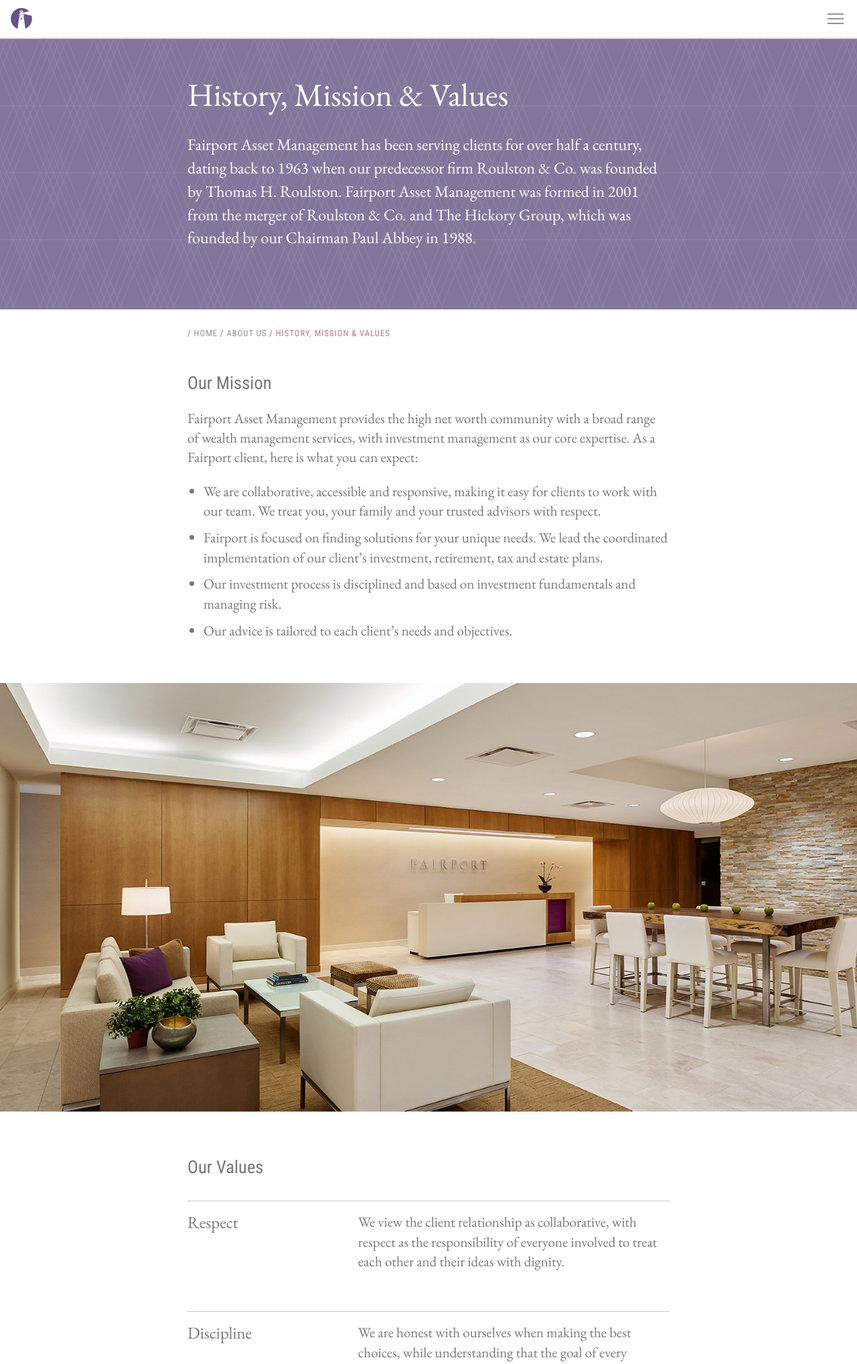
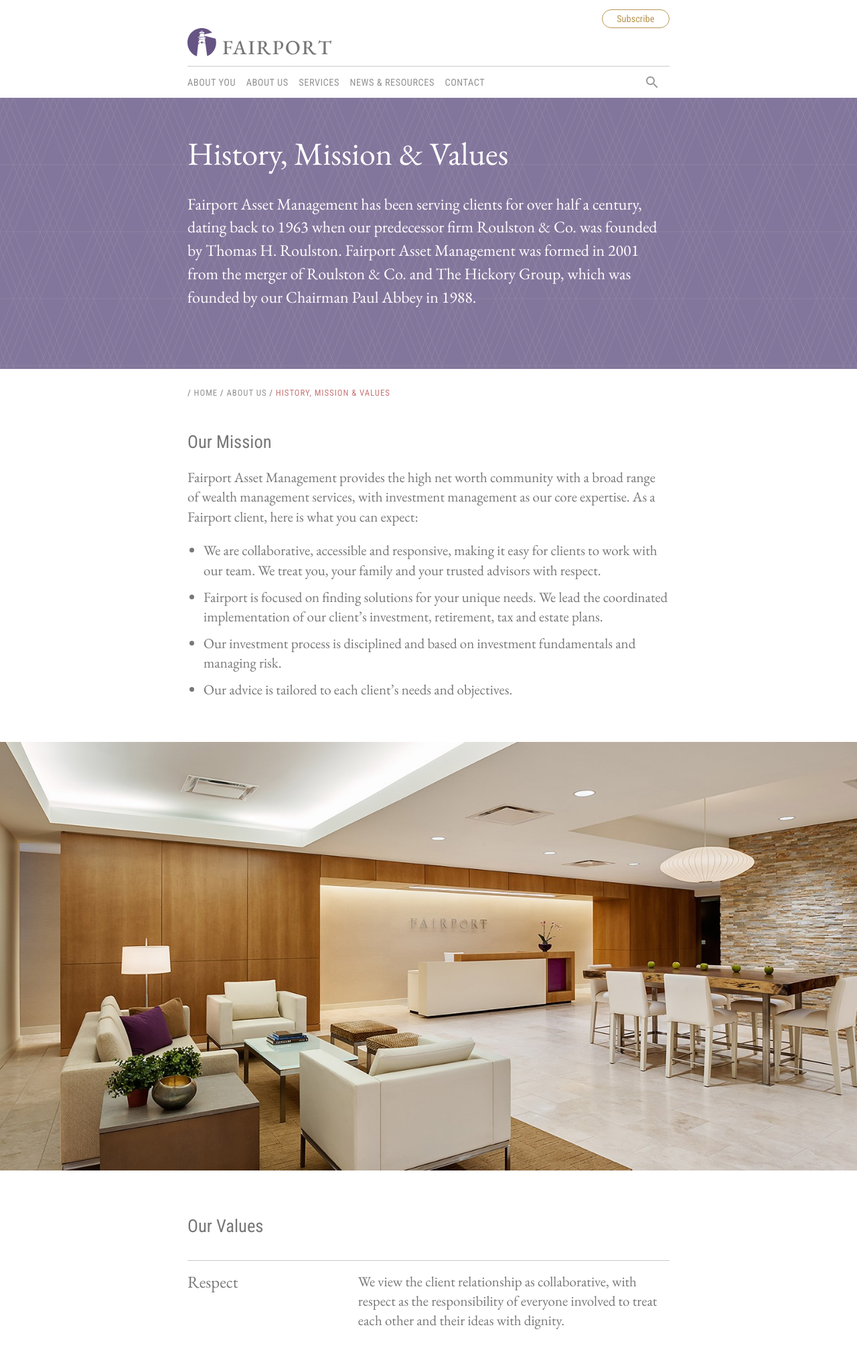
Before and after one commit to NSideas/fairport, a PHP site: page / in a window 1280 px wide. Shown: the top 2037 px of the page at 67% size. Run offline with PHP 8.4, Linux system fonts and the light colour scheme; some libraries are stand-ins or nearby versions.

Commit message:
Desktop nav styles

```diff
--- a/css/styles.css
+++ b/css/styles.css
@@ -498,6 +498,27 @@
   color: #000;
   padding: 0.2em 0; }
 
+.container,
+.container-wide {
+  margin-left: auto;
+  margin-right: auto; }
+
+.container {
+  padding-left: 6%;
+  padding-right: 6%; }
+  @media (min-width: 480px) {
+    .container {
+      padding-left: 2.5em;
+      padding-right: 2.5em;
+      max-width: 620px; } }
+  @media (min-width: 768px) {
+    .container {
+      max-width: 800px; } }
+
+.container-wide {
+  padding-left: 1em;
+  padding-right: 1em; }
+
 body {
   font-family: "Roboto Condensed", Helvetica, sans-serif; }
 
@@ -587,17 +608,37 @@
   width: 100%;
   height: 58px;
   z-index: 10; }
+  @media (min-width: 768px) {
+    #header {
+      position: static;
+      height: auto;
+      padding-top: 14px; } }
 
 body {
   padding-top: 58px; }
+  @media (min-width: 768px) {
+    body {
+      padding-top: 0; } }
+
+@media (min-width: 768px) {
+  .header-outer-wrap {
+    margin: 0 auto;
+    max-width: 720px; } }
 
 .header-container-top {
   position: relative;
   z-index: 10;
-  padding-top: .75em;
-  padding-bottom: .75em;
+  padding: .75em 1em;
   border-bottom: solid 2px #e3e2e2;
   background: white; }
+  @media (min-width: 768px) {
+    .header-container-top {
+      padding-left: 0;
+      padding-right: 0;
+      padding-top: 28px;
+      padding-bottom: .5em;
+      max-width: 720px;
+      background: transparent; } }
 
 .logo {
   display: block;
@@ -606,6 +647,11 @@
   background-image: url(../img/fairport-icon.svg);
   background-size: contain;
   background-repeat: no-repeat; }
+  @media (min-width: 768px) {
+    .logo {
+      background-image: url(../img/fairport-logo.svg);
+      width: 215px;
+      height: 48px; } }
 
 #menu-toggle {
   width: 32px;
@@ -621,6 +667,9 @@
   height: 2px;
   width: 100%;
   background: #929292; }
+  @media (min-width: 768px) {
+    #menu-toggle div {
+      display: none; } }
 
 #main-nav {
   display: none;
@@ -640,6 +689,14 @@
     #main-nav.open.nav-out {
       -webkit-animation: nav-out .2s forwards;
               animation: nav-out .2s forwards; }
+  @media (min-width: 768px) {
+    #main-nav {
+      display: block;
+      position: static;
+      opacity: 1;
+      height: auto;
+      overflow-y: hidden;
+      padding-top: 0; } }
 
 @-webkit-keyframes nav-in {
   from {
@@ -673,6 +730,15 @@
 body.nav-open {
   overflow: hidden; }
 
+@media (min-width: 768px) {
+  .subscribe-link-container {
+    position: absolute;
+    top: 0;
+    right: 0; }
+  #main-nav:after {
+    display: none;
+    content: none; } }
+
 nav ul {
   margin: 0;
   list-style-type: none; }
@@ -699,16 +765,49 @@
 
 .nav-container {
   padding-top: 2em; }
+  @media (min-width: 768px) {
+    .nav-container {
+      display: -webkit-box;
+      display: -ms-flexbox;
+      display: flex;
+      -webkit-box-orient: horizontal;
+      -webkit-box-direction: normal;
+          -ms-flex-flow: row wrap;
+              flex-flow: row wrap;
+      -webkit-box-pack: justify;
+          -ms-flex-pack: justify;
+              justify-content: space-between;
+      padding: 0; } }
 
 .main-nav-list {
   padding: 2em 0; }
+  @media (min-width: 768px) {
+    .main-nav-list {
+      padding: .75em 0; } }
+
+@media (min-width: 768px) {
+  .main-nav-item {
+    display: inline-block;
+    margin-right: .75em;
+    margin-bottom: 0; } }
 
 .main-nav-item a {
   color: #777777;
   display: block; }
+  @media (min-width: 768px) {
+    .main-nav-item a {
+      font-size: .9em;
+      color: #929292;
+      letter-spacing: .5px; }
+      .main-nav-item a:hover {
+        color: #4A4A4A; } }
 
 .main-nav-item > a {
   margin-bottom: 6px; }
+  @media (min-width: 768px) {
+    .main-nav-item > a {
+      padding: 0;
+      margin: 0; } }
 
 .sub-nav {
   border-top: solid 2px #C9C9C9;
@@ -717,6 +816,10 @@
   padding: 0; }
   .sub-nav li {
     margin-top: .5em; }
+  @media (min-width: 768px) {
+    .sub-nav {
+      border-top: none;
+      position: absolute; } }
 
 .main-nav-item.expanded .sub-nav {
   max-height: none; }
@@ -738,24 +841,6 @@
   padding: .5em 0; }
   .footer-sub-nav a {
     font-weight: 300; }
-
-.container {
-  padding-left: 6%;
-  padding-right: 6%;
-  margin-left: auto;
-  margin-right: auto; }
-  @media (min-width: 480px) {
-    .container {
-      padding-left: 2.5em;
-      padding-right: 2.5em;
-      max-width: 620px; } }
-  @media (min-width: 768px) {
-    .container {
-      max-width: 800px; } }
-
-.container-wide {
-  padding-left: 1em;
-  padding-right: 1em; }
 
 .main-content-wrapper {
   padding-top: 1em; }
@@ -1271,6 +1356,27 @@
     right: 10px;
     top: 7px;
     background-color: #F0F0F0; }
+    .search-site .search-submit:focus {
+      outline: none; }
+
+@media (min-width: 768px) {
+  .search-site {
+    margin-bottom: 0;
+    width: 200px; }
+  .search-site .search-input {
+    margin-bottom: 0;
+    background: transparent;
+    border-top: none;
+    border-left: none;
+    border-right: none;
+    border-bottom: solid 3px #777777;
+    border-radius: 0;
+    opacity: 0; }
+    .search-site .search-input:focus {
+      opacity: 1; }
+  .search-site .search-submit {
+    pointer-events: none;
+    background-color: white; } }
 
 .color-purple .page-intro--default {
   background-color: #83769C; }
--- a/index.html
+++ b/index.html
@@ -24,6 +24,8 @@
   <!-- Add your site or application content here -->
   <header id="header">
 
+    <div class="header-outer-wrap relative">
+
       <div class="header-container-top container-wide">
         <div class="relative">
           <a class="logo" href="/"></a>
@@ -35,12 +37,9 @@
         </div>
       </div>
 
-
           <nav id="main-nav">
 
             <div class="container nav-container">
-
-
 
               <ul class="main-nav-list">
 
@@ -107,6 +106,8 @@
 
           </nav>
 
+
+    </div>
 
   </header>
 
--- a/scss/_forms.scss
+++ b/scss/_forms.scss
@@ -141,5 +141,37 @@
     right: 10px;
     top: 7px;
     background-color: $gray-5;
+    &:focus {
+      outline: none;
+    }
   }
 }
+
+@media (min-width: $m) {
+  .search-site {
+    margin-bottom: 0;
+    width: 200px;
+  }
+  .search-site .search-input {
+    margin-bottom: 0;
+    background: transparent;
+    border-top: none;
+    border-left: none;
+    border-right: none;
+    border-bottom: solid 3px $gray-1;
+    border-radius: 0;
+    opacity: 0;
+    &:focus {
+      opacity: 1;
+    }
+  }
+  .search-site .search-submit {
+    pointer-events: none;
+    background-color: white;
+  }
+  .search-site {
+    .search-input:focus + .search-submit {
+      // background-color: $gray-5;
+    }
+  }
+}
--- a/scss/_header.scss
+++ b/scss/_header.scss
@@ -8,19 +8,41 @@
   width: 100%;
   height: 58px;
   z-index: 10;
+  @media (min-width: $m) {
+    position: static;
+    height: auto;
+    padding-top: 14px;
+  }
 }
 
 body {
   padding-top: 58px;
+  @media (min-width: $m) {
+    padding-top: 0;
+  }
+}
+
+.header-outer-wrap {
+  @media (min-width: $m) {
+    margin: 0 auto;
+    max-width: 720px;
+  }
 }
 
 .header-container-top {
   position: relative;
   z-index: 10;
-  padding-top: .75em;
-  padding-bottom: .75em;
+  padding: .75em 1em;
   border-bottom: solid 2px lighten($gray-4, 10%);
   background: white;
+  @media (min-width: $m) {
+    padding-left: 0;
+    padding-right: 0;
+    padding-top: 28px;
+    padding-bottom: .5em;
+    max-width: 720px;
+    background: transparent;
+  }
 }
 
 .logo {
@@ -30,6 +52,11 @@
   background-image: url(../img/fairport-icon.svg);
   background-size: contain;
   background-repeat: no-repeat;
+  @media (min-width: $m) {
+    background-image: url(../img/fairport-logo.svg);
+    width: 215px;
+    height: 48px;
+  }
 }
 
 #menu-toggle {
@@ -46,6 +73,9 @@
   height: 2px;
   width: 100%;
   background: $gray-2;
+  @media (min-width: $m) {
+    display: none;
+  }
 }
 
 #main-nav {
@@ -65,6 +95,14 @@
     &.nav-out {
       animation: nav-out .2s forwards;
     }
+  }
+  @media (min-width: $m) {
+    display: block;
+    position: static;
+    opacity: 1;
+    height: auto;
+    overflow-y: hidden;
+    padding-top: 0;
   }
 }
 
@@ -90,8 +128,21 @@
   content: '';
   display: block;
   height: 100px;
+
 }
 
 body.nav-open {
   overflow: hidden;
 }
+
+@media (min-width: $m) {
+  .subscribe-link-container {
+    position: absolute;
+    top: 0;
+    right: 0;
+  }
+  #main-nav:after {
+    display: none;
+    content: none;
+  }
+}
--- a/scss/_layout.scss
+++ b/scss/_layout.scss
@@ -1,23 +1,6 @@
 
 // Page Layout
-.container {
-  padding-left: 6%;
-  padding-right: 6%;
-  margin-left: auto;
-  margin-right: auto;
-  @media (min-width: $s) {
-    padding-left: 2.5em;
-    padding-right: 2.5em;
-    max-width: 620px;
-  }
-  @media (min-width: $m) {
-    max-width: 800px;
-  }
-}
-.container-wide {
-  padding-left: 1em;
-  padding-right: 1em;
-}
+
 
 .main-content-wrapper {
   padding-top: 1em;
--- a/scss/_main.scss
+++ b/scss/_main.scss
@@ -56,3 +56,27 @@
   color: #000;
   padding: 0.2em 0;
 }
+
+.container,
+.container-wide {
+  margin-left: auto;
+  margin-right: auto;
+}
+
+.container {
+  padding-left: 6%;
+  padding-right: 6%;
+  @media (min-width: $s) {
+    padding-left: 2.5em;
+    padding-right: 2.5em;
+    max-width: 620px;
+  }
+  @media (min-width: $m) {
+    max-width: 800px;
+  }
+}
+
+.container-wide {
+  padding-left: 1em;
+  padding-right: 1em;
+}
--- a/scss/_nav.scss
+++ b/scss/_nav.scss
@@ -31,18 +31,48 @@
 // Header nav styles
 .nav-container {
   padding-top: 2em;
+  @media (min-width: $m) {
+    display: flex;
+    flex-flow: row wrap;
+    justify-content: space-between;
+    padding: 0;
+  }
 }
+
 .main-nav-list {
   padding: 2em 0;
+  @media (min-width: $m) {
+    padding: .75em 0;
+  }
+}
+
+.main-nav-item {
+  @media (min-width: $m) {
+    display: inline-block;
+    margin-right: .75em;
+    margin-bottom: 0;
+  }
 }
 
 .main-nav-item a {
   color: $gray-1;
   display: block;
+  @media (min-width: $m) {
+    font-size: .9em;
+    color: $gray-2;
+    letter-spacing: .5px;
+    &:hover {
+      color: $default;
+    }
+  }
 }
 
 .main-nav-item > a {
   margin-bottom: 6px;
+  @media (min-width: $m) {
+    padding: 0;
+    margin: 0;
+  }
 }
 
 .sub-nav {
@@ -52,6 +82,10 @@
   padding: 0;
   li{
     margin-top: .5em;
+  }
+  @media (min-width: $m) {
+    border-top: none;
+    position: absolute;
   }
 }
 
```
Also changed, not shown: client-experience.html (+4 -3 lines), 3 other files. Lines whose indentation alone changed are shown as unchanged.
